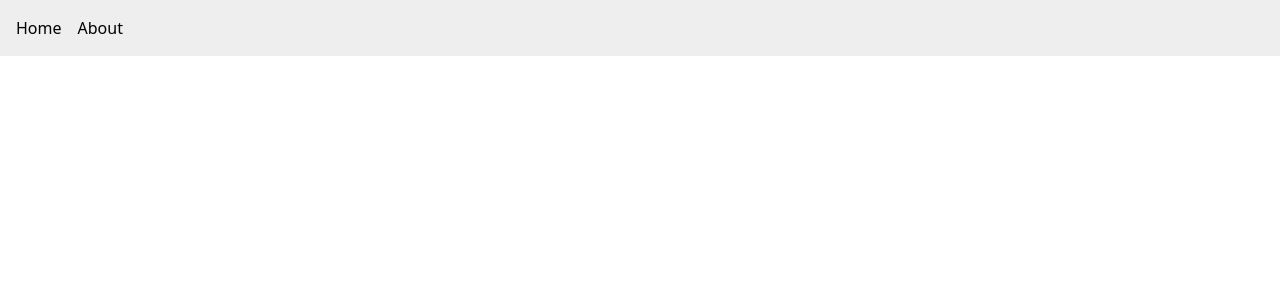
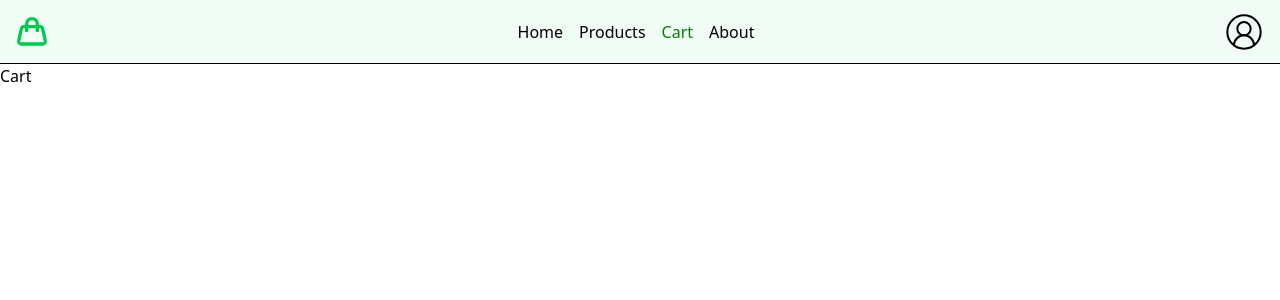
Before and after one commit to govindpvenu/react-ecommerce-frontend, a React (Vite) app: page /cart in a window 1280 px wide. Before the commit this address had no page. Shown: the top 300 px of the page. Built offline with nearby package versions, Linux system fonts and the light colour scheme.

Commit message:
feat: navbar

```diff
--- a/package.json
+++ b/package.json
@@ -11,6 +11,7 @@
   },
   "dependencies": {
     "@tailwindcss/postcss": "^4.1.11",
+    "lucide-react": "^0.539.0",
     "postcss": "^8.5.6",
     "react": "^19.1.0",
     "react-dom": "^19.1.0",
--- a/src/App.css
+++ b/src/App.css
@@ -1,5 +1,5 @@
 a.active {
-  color: red;
+  color: green;
 }
 a.pending {
   color: blue;
--- a/src/App.jsx
+++ b/src/App.jsx
@@ -1,21 +1,46 @@
-import { BrowserRouter, NavLink, Route, Routes } from "react-router";
+import { BrowserRouter, Link, NavLink, Route, Routes } from "react-router";
 import "./App.css";
 import Home from "./pages/Home";
 import About from "./pages/About";
+import Cart from "./pages/Cart";
+import Profile from "./pages/Profile";
+import Products from "./pages/Products";
+import { CircleUserRound, Handbag, ShoppingBag } from "lucide-react";
 
 function App() {
   return (
     <BrowserRouter>
-      <nav style={{ padding: "1rem", background: "#eee" }}>
-        <NavLink to="/" style={{ marginRight: "1rem" }}>
-          Home
-        </NavLink>
-        <NavLink to="/about">About</NavLink>
+      <nav className="flex justify-between items-center gap-4 p-4 h-16 sticky border-b bg-green-50">
+        <div className="flex items-center gap-2 text-green-500">
+          <Handbag className="size-8" strokeWidth={2.5} />
+        </div>
+        <div className="flex items-center gap-4">
+          <NavLink className="hover:text-green-500" to="/">
+            Home
+          </NavLink>
+          <NavLink className="hover:text-green-500" to="/products">
+            Products
+          </NavLink>
+          <NavLink className="hover:text-green-500" to="/cart">
+            Cart
+          </NavLink>
+          <NavLink className="hover:text-green-500" to="/about">
+            About
+          </NavLink>
+        </div>
+        <div className="hover:text-green-500">
+          <Link to="/profile">
+            <CircleUserRound className="size-10" strokeWidth={1.2} />
+          </Link>
+        </div>
       </nav>
 
       <Routes>
         <Route path="/" element={<Home />} />
+        <Route path="/products" element={<Products />} />
+        <Route path="/cart" element={<Cart />} />
         <Route path="/about" element={<About />} />
+        <Route path="/profile" element={<Profile />} />
       </Routes>
     </BrowserRouter>
   );
--- /dev/null
+++ b/src/pages/Cart.jsx
@@ -0,0 +1,3 @@
+export default function Cart() {
+  return <div>Cart</div>;
+}
--- /dev/null
+++ b/src/pages/Products.jsx
@@ -0,0 +1,3 @@
+export default function Products() {
+  return <div>Products</div>;
+}
--- /dev/null
+++ b/src/pages/Profile.jsx
@@ -0,0 +1,3 @@
+export default function Profile() {
+  return <div>Profile</div>;
+}
```
Also changed, not shown: 1 other file (tests, documents, lock files or other folders).
